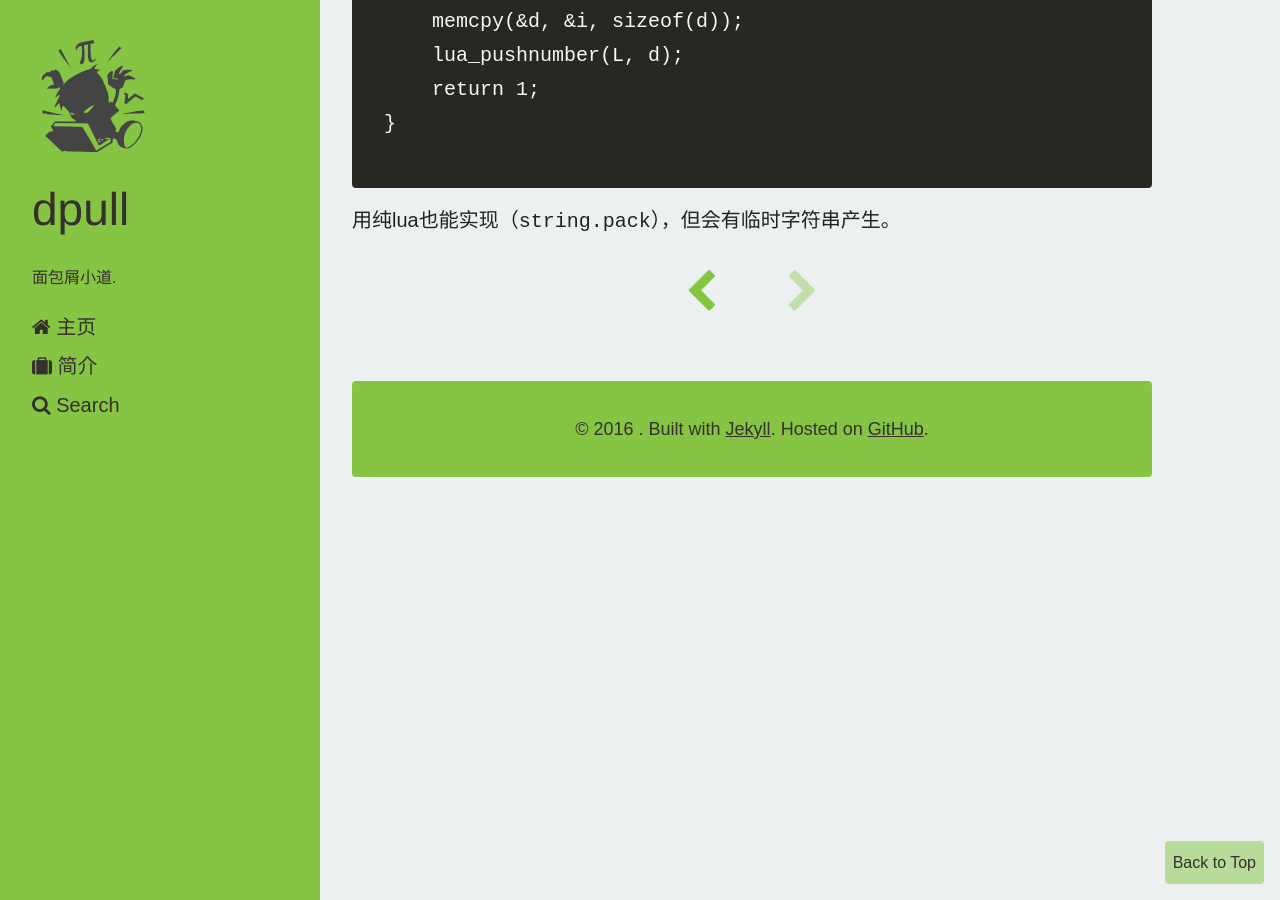
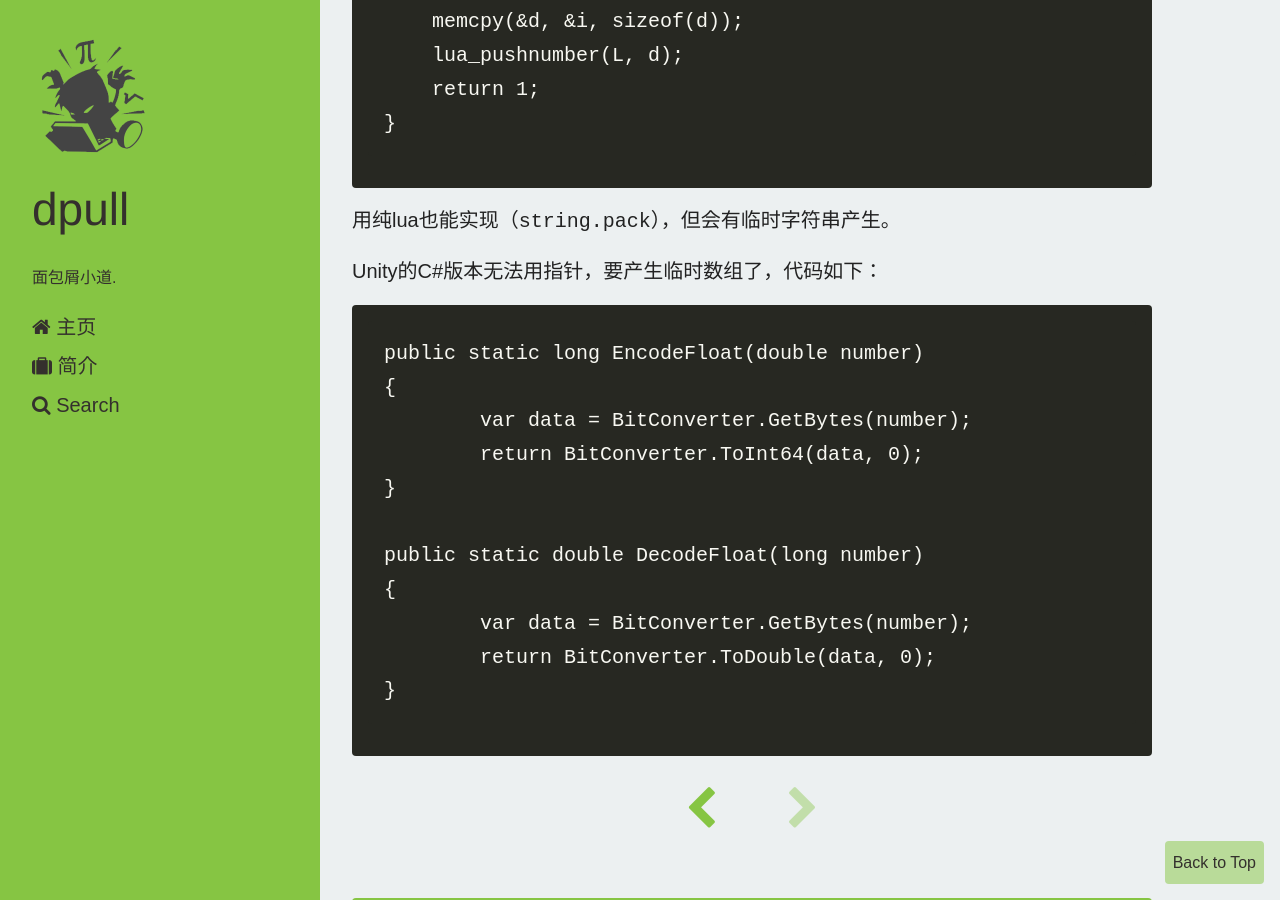
Before and after one commit to dpull/dpull.github.io, a Jekyll site: the page built from _posts/program/2016-03-26-sproto_support_float.md, in a window 1280 px wide and 900 px high, scrolled down 1006 px. Built offline with Jekyll 4.4.1, drawn with Linux system fonts in a browser that asks for light colours; nearby versions of some CDN libraries; Markdown is read by kramdown in place of the engine named in the settings; comment, search, counter and statistics services are not loaded.

Commit message:
增加C#版本

```diff
--- a/_posts/program/2016-03-26-sproto_support_float.md
+++ b/_posts/program/2016-03-26-sproto_support_float.md
@@ -34,3 +34,18 @@ tags: []
     }
 
 用纯lua也能实现（`string.pack`），但会有临时字符串产生。
+
+
+Unity的C#版本无法用指针，要产生临时数组了，代码如下：
+
+	public static long EncodeFloat(double number)
+	{
+		var data = BitConverter.GetBytes(number);
+		return BitConverter.ToInt64(data, 0);
+	}
+
+	public static double DecodeFloat(long number)
+	{
+		var data = BitConverter.GetBytes(number);
+		return BitConverter.ToDouble(data, 0);
+	}
```
